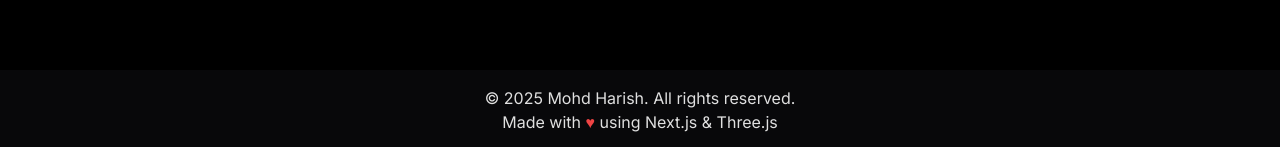
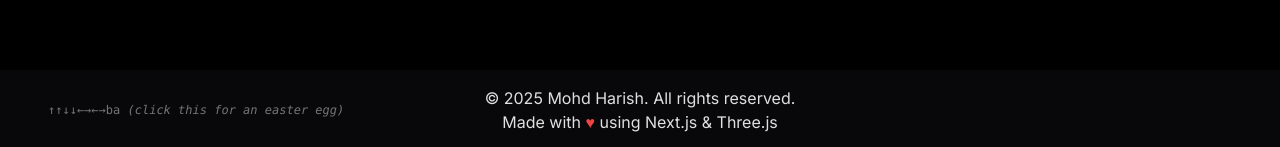
Before and after one commit to Hellkryptonium/MohdHarishPortfolio, a Next.js app: page /terminal in a window 1280 px wide. Shown: the part 794-941 px from the top of the page. Built offline with nearby package versions, Linux system fonts and the light colour scheme; no server answers.

Commit message:
Added social links and changed konami a bit

```diff
--- a/src/app/layout.tsx
+++ b/src/app/layout.tsx
@@ -10,8 +10,12 @@ const inter = Inter({ subsets: ['latin'], variable: '--font-sans' });
 const Chatbot = dynamic(() => import("@/components/Chatbot"), { ssr: false });
 
 export const metadata = {
-  title: 'MohdHarish Portfolio',
+  title: 'MohdHarishPortfolio',
   description: 'Modern 3D Animated Portfolio by Mohd Harish',
+  icons: {
+    icon: '/assets/images/fav-icon.png',
+    apple: '/assets/images/fav-icon.png',
+  },
 };
 
 export default function RootLayout({
--- a/src/components/layout/Footer.tsx
+++ b/src/components/layout/Footer.tsx
@@ -1,10 +1,38 @@
-import React from 'react';
+'use client';
+
+import React, { useState } from 'react';
+import { useKonamiCode } from '@/hooks/useKonamiCode';
 
 const Footer = () => {
+  const [easterEggMessage, setEasterEggMessage] = useState('');
+
+  // Use the Konami code hook to trigger the Easter egg
+  useKonamiCode(() => {
+    setEasterEggMessage('Thank you for visiting my portfolio! 🎮');
+    setTimeout(() => {
+      setEasterEggMessage('');
+    }, 5000); // Hide the message after 5 seconds
+  });
   return (
-    <footer className="bg-background/50 text-textSecondary p-4 text-center">
-      <p>&copy; {new Date().getFullYear()} Mohd Harish. All rights reserved.</p>
-      <p>Made with <span className="text-red-500">&hearts;</span> using Next.js & Three.js</p>
+    <footer className="bg-background/50 text-textSecondary p-4">
+      <div className="container mx-auto flex flex-wrap items-center">
+        <div className="w-full md:w-1/3">
+          <p className="text-xs opacity-50 hover:opacity-100 transition-opacity cursor-pointer">
+            {easterEggMessage || (
+              <span className="font-mono">
+                ↑↑↓↓←→←→ba <span className="font-normal italic">(click this for an easter egg)</span>
+              </span>
+            )}
+          </p>
+        </div>
+        <div className="w-full md:w-1/3 text-center my-2 md:my-0">
+          <p>&copy; {new Date().getFullYear()} Mohd Harish. All rights reserved.</p>
+          <p>Made with <span className="text-red-500">&hearts;</span> using Next.js & Three.js</p>
+        </div>
+        <div className="w-full md:w-1/3">
+          {/* Empty div for layout balance */}
+        </div>
+      </div>
     </footer>
   );
 };
--- a/src/components/sections/AboutSection.tsx
+++ b/src/components/sections/AboutSection.tsx
@@ -55,9 +55,10 @@ const AboutSection = () => {
               <p className="text-md md:text-lg text-foreground/80 mb-4">Creative Full-Stack Developer | 3D Enthusiast</p>
               <div className="flex justify-center md:justify-start space-x-3">
                 {/* Placeholder for social media icons */}
-                <a href="#" className="text-primary hover:text-accent transition-colors"><svg xmlns="http://www.w3.org/2000/svg" width="24" height="24" viewBox="0 0 24 24" fill="none" stroke="currentColor" strokeWidth="2" strokeLinecap="round" strokeLinejoin="round"><path d="M9 19c-4.3 1.4 -4.3-2.5 -6-3m12 5v-3.5c0-1 .1-1.4 -.5-2c2.8-.3 5.5-1.4 5.5-6a4.6 4.6 0 0 0 -1.3-3.2a4.2 4.2 0 0 0 -.1-3.2s-1.1-.3 -3.5 1.3a12.3 12.3 0 0 0 -6.2 0c-2.4-1.6 -3.5-1.3 -3.5-1.3a4.2 4.2 0 0 0 -.1 3.2a4.6 4.6 0 0 0 -1.3 3.2c0 4.6 2.7 5.7 5.5 6c-.6.5 -.6 1.2 -.5 2V21"/></svg></a>
-                <a href="#" className="text-primary hover:text-accent transition-colors"><svg xmlns="http://www.w3.org/2000/svg" width="24" height="24" viewBox="0 0 24 24" fill="none" stroke="currentColor" strokeWidth="2" strokeLinecap="round" strokeLinejoin="round"><path d="M16 8a6 6 0 0 1 6 6v7h-4v-7a2 2 0 0 0 -2-2 2 2 0 0 0 -2 2v7h-4v-7a6 6 0 0 1 6-6z"/><rect width="4" height="12" x="2" y="9"/><circle cx="4" cy="4" r="2"/></svg></a>
-                <a href="#" className="text-primary hover:text-accent transition-colors"><svg xmlns="http://www.w3.org/2000/svg" width="24" height="24" viewBox="0 0 24 24" fill="none" stroke="currentColor" strokeWidth="2" strokeLinecap="round" strokeLinejoin="round"><path d="M22 4s-.7 2.1-2 3.4c1.6 10-8 16-18 7 2 .3 4 .1 6-1C6 13 3 11 3 7c2 1 4 1 6 0-2-3-2-7 2-8 .5 2.3 2.5 4.1 5 5.2-1.3 2.3-1.2 5.1.6 7 .6.5 1.3.8 2.1.9-.9 1.2-2.5 1.9-4.3 1.9H2s.5-1.2 1.4-2.6C6.9 7.1 14.3 4 22 4z"/></svg></a>
+                <a href="https://github.com/Hellkryptonium" className="text-primary hover:text-accent transition-colors"><svg xmlns="http://www.w3.org/2000/svg" width="24" height="24" viewBox="0 0 24 24" fill="none" stroke="currentColor" strokeWidth="2" strokeLinecap="round" strokeLinejoin="round"><path d="M9 19c-4.3 1.4 -4.3-2.5 -6-3m12 5v-3.5c0-1 .1-1.4 -.5-2c2.8-.3 5.5-1.4 5.5-6a4.6 4.6 0 0 0 -1.3-3.2a4.2 4.2 0 0 0 -.1-3.2s-1.1-.3 -3.5 1.3a12.3 12.3 0 0 0 -6.2 0c-2.4-1.6 -3.5-1.3 -3.5-1.3a4.2 4.2 0 0 0 -.1 3.2a4.6 4.6 0 0 0 -1.3 3.2c0 4.6 2.7 5.7 5.5 6c-.6.5 -.6 1.2 -.5 2V21"/></svg></a>
+                <a href="https://www.linkedin.com/in/mohd-harish-126a58256/" className="text-primary hover:text-accent transition-colors"><svg xmlns="http://www.w3.org/2000/svg" width="24" height="24" viewBox="0 0 24 24" fill="none" stroke="currentColor" strokeWidth="2" strokeLinecap="round" strokeLinejoin="round"><path d="M16 8a6 6 0 0 1 6 6v7h-4v-7a2 2 0 0 0 -2-2 2 2 0 0 0 -2 2v7h-4v-7a6 6 0 0 1 6-6z"/><rect width="4" height="12" x="2" y="9"/><circle cx="4" cy="4" r="2"/></svg></a>
+                <a href="https://www.instagram.com/_harish999/" className="text-primary hover:text-accent transition-colors"><svg xmlns="http://www.w3.org/2000/svg" width="24" height="24" viewBox="0 0 24 24" fill="none" stroke="currentColor" strokeWidth="2" strokeLinecap="round" strokeLinejoin="round"><rect x="2" y="2" width="20" height="20" rx="5" ry="5"/><path d="M16 11.37A4 4 0 1 1 12.63 8 4 4 0 0 1 16 11.37z"/><line x1="17.5" y1="6.5" x2="17.5" y2="6.5"/></svg></a>
+
               </div>
             </motion.div>
           </motion.div>
@@ -83,7 +84,7 @@ const AboutSection = () => {
               className="bg-primary hover:bg-accent text-primary-foreground font-semibold py-3 px-6 shadow-lg hover:shadow-accent/30 transition-all duration-300 text-md w-full sm:w-auto"
             >
               <motion.a
-                href="/assets/MohdHarish_Resume_Placeholder.pdf" // Replace with your actual resume path
+                href="/assets/MohdHarish_Resume.pdf" // Replace with your actual resume path
                 download
                 whileHover={{ scale: 1.05 }}
                 whileTap={{ scale: 0.95 }}
@@ -92,15 +93,15 @@ const AboutSection = () => {
                 <FileDown className="w-5 h-5" />
                 Download My Resume
               </motion.a>
-            </Button>
-            <Button
+            </Button>            <Button
               asChild
               variant="outline"
               className="border-secondary text-secondary hover:bg-secondary/10 hover:text-secondary font-semibold py-3 px-6 shadow-lg hover:shadow-secondary/20 transition-all duration-300 text-md w-full sm:w-auto"
             >
-              <Link href="/#contact" className="flex items-center gap-2">
+              <a href="mailto:harishjs1006@gmail.com?subject=Hello%20Mohd%20Harish%20-%20From%20Your%20Portfolio" className="flex items-center gap-2">
+                <svg xmlns="http://www.w3.org/2000/svg" width="18" height="18" viewBox="0 0 24 24" fill="none" stroke="currentColor" strokeWidth="2" strokeLinecap="round" strokeLinejoin="round" className="mr-1"><path d="M4 4h16c1.1 0 2 .9 2 2v12c0 1.1-.9 2-2 2H4c-1.1 0-2-.9-2-2V6c0-1.1.9-2 2-2z"></path><polyline points="22,6 12,13 2,6"></polyline></svg>
                 Let's Connect
-              </Link>
+              </a>
             </Button>
           </div>
         </CardContent>
```
Also changed, not shown: public/assets/images/fav-icon.png (added), 1 other file (tests, documents, lock files or other folders).
